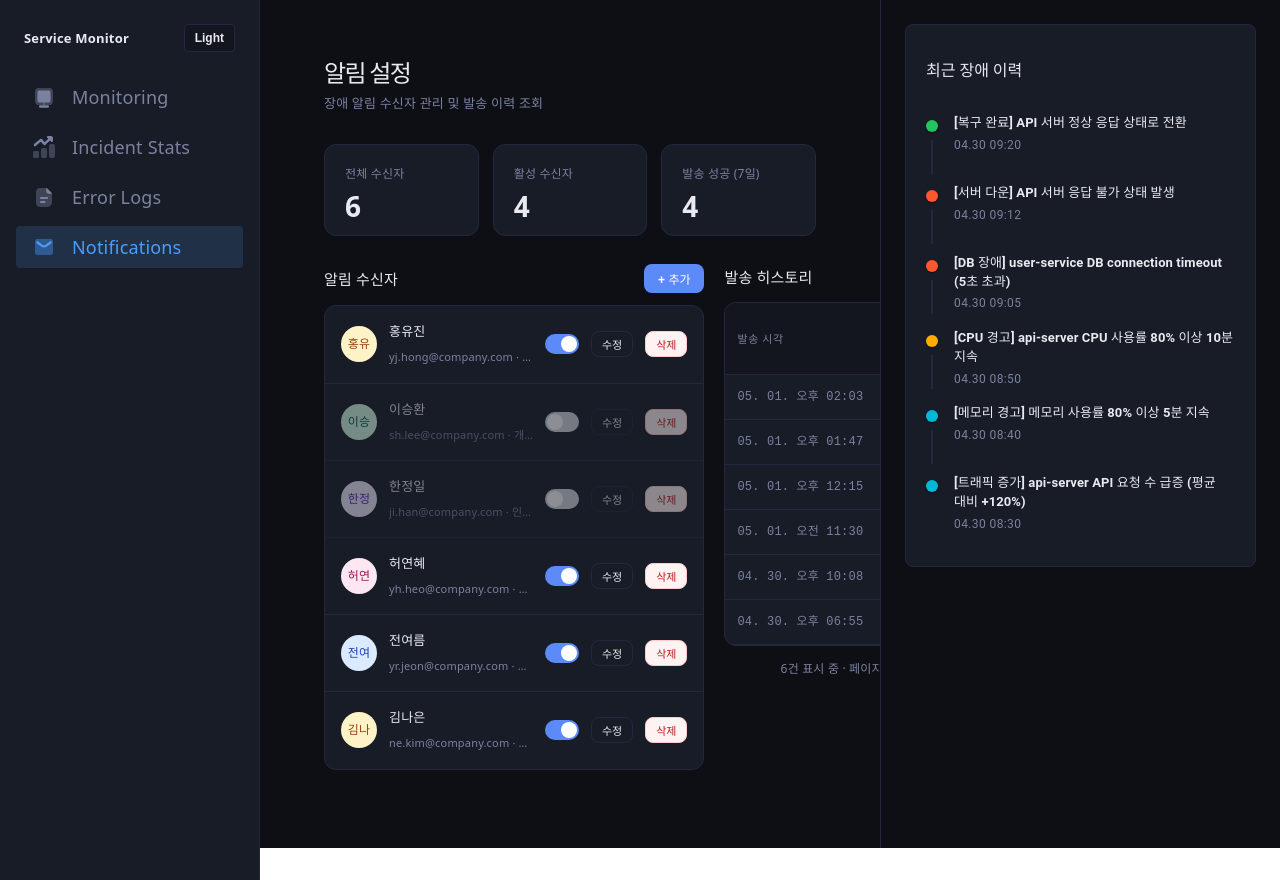
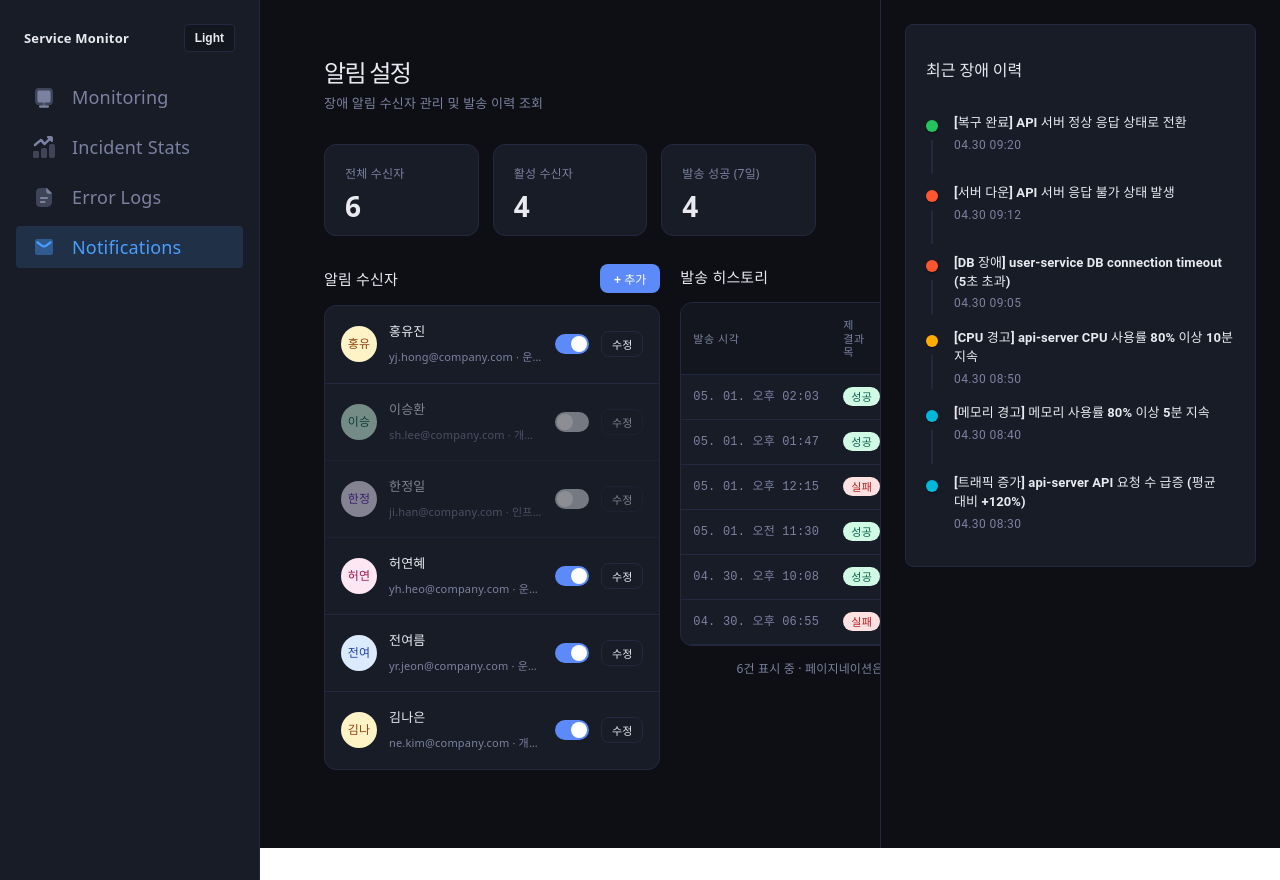
Before and after one commit to jeondaegam/service-monitor, a React (Vite) app in the folder perf-monitor-portlet/: page /notifications in a window 1280 px wide. Built offline with nearby package versions, Linux system fonts and the light colour scheme.

Commit message:
Mail Manage -> Notifications

```diff
--- a/perf-monitor-portlet/src/App.jsx
+++ b/perf-monitor-portlet/src/App.jsx
@@ -7,7 +7,7 @@ import Mail from "./pages/Mail";
 import TestPage from "./pages/TestPage";
 import "./style/App.css";
 import ErrorLogPage from "./pages/ErrorLog/ErrorLogPage";
-import MailManagePage from "./pages/MailManage/MailManagePage";
+import Notifications from "./pages/Notifications/Notifications";
 import { ThemeModeProvider } from "./theme-mode";
 
 function UserPage() {
@@ -32,7 +32,7 @@ function App() {
             <Route path="/error-log" element={<ErrorLogPage />} />
             {/* <Route path="/mail" element={<Mail />} /> */}
             {/* <Route path="/test-page" element={<TestPage />} /> */}
-            <Route path="/notifications" element={<MailManagePage />} />
+            <Route path="/notifications" element={<Notifications />} />
           </Routes>
         </DashboardLayout>
       </BrowserRouter>
--- a/perf-monitor-portlet/src/pages/MailManage/MailManagePage.jsx
+++ b/perf-monitor-portlet/src/pages/Notifications/Notifications.jsx
@@ -1,6 +1,6 @@
 import { useMemo, useState } from "react";
 
-import styles from "./MailManagePage.module.css";
+import styles from "./Notifications.module.css";
 // ─────────────────────────────────────────
 // 하드코딩 더미 데이터
 // API 붙일 때 교체 위치:
@@ -242,9 +242,9 @@ function RecipientList({ recipients, onToggleActive, onEdit, onDelete }) {
             <button className={styles.secondaryButton} type="button" onClick={() => onEdit(recipient)}>
               수정
             </button>
-            <button className={styles.dangerButton} type="button" onClick={() => onDelete(recipient.id)}>
+            {/* <button className={styles.dangerButton} type="button" onClick={() => onDelete(recipient.id)}>
               삭제
-            </button>
+            </button> */}
           </div>
         );
       })}
@@ -366,7 +366,7 @@ function HistoryTable({ histories, expandedMail, onToggle }) {
 // ─────────────────────────────────────────
 // 메인 페이지
 // ─────────────────────────────────────────
-export default function MailManagePage() {
+export default function Notifications() {
   const [recipients, setRecipients] = useState(DUMMY_RECIPIENTS);
   const [modal, setModal] = useState(null);
   const [historyStatus, setHistoryStatus] = useState("all");
```
Also changed, not shown: perf-monitor-portlet/src/pages/Notifications/Notifications.module.css (renamed from perf-monitor-portlet/src/pages/MailManage/MailManagePage.module.css).
